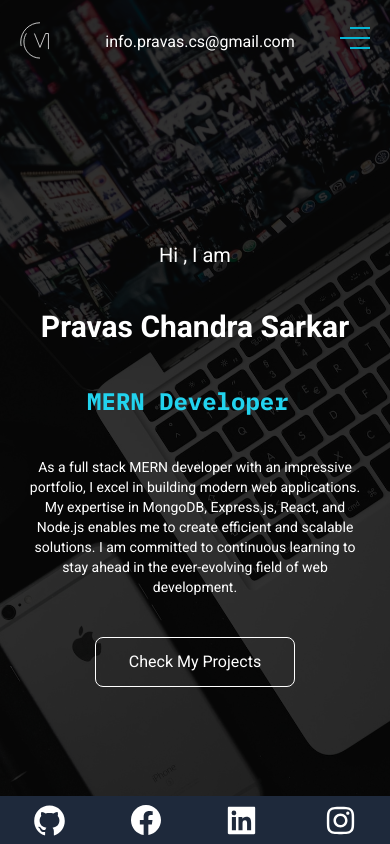
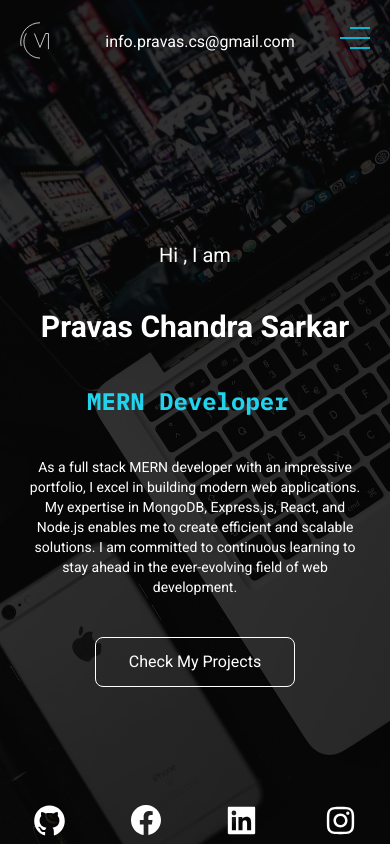
Before and after one commit to PravasTheDeveloper/Pravas_Chandra_Sarkar, a Next.js app: page / in a window 390 px wide. Built offline with nearby package versions, Linux system fonts and the light colour scheme.

Commit message:
day:1-03-1

```diff
--- a/components/HomePageContent/HomePageContentSec.jsx
+++ b/components/HomePageContent/HomePageContentSec.jsx
@@ -36,7 +36,7 @@ function HomePageContentSec() {
                     Check My Projects
                 </button>
             </div>
-            <div className='bg-slate-800 w-full h-12 absolute bottom-0 left-0 overflow-hidden sm:hidden'>
+            <div className=' w-full h-12 absolute bottom-0 left-0 overflow-hidden sm:hidden'>
                 <div className='w-[100%] h-full flex'>
                     <motion.div initial={{ y: 1000 }} animate={{ y: 0 }} transition={{ duration: 0.5 }} className='w-[100%] flex justify-around items-center'>
                         <motion.div initial={{ y: 200 }} animate={{ y: 0 }} transition={{ duration: 0.5 }}>
```
